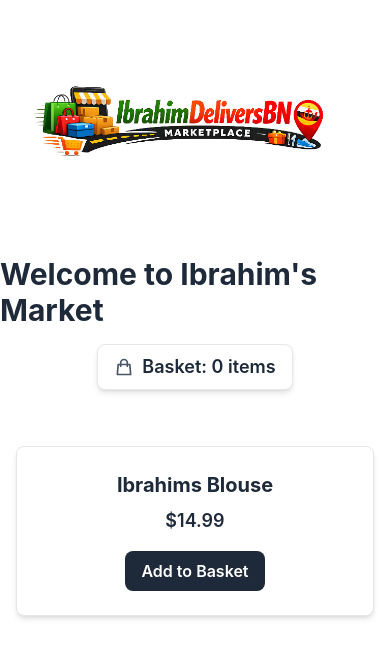
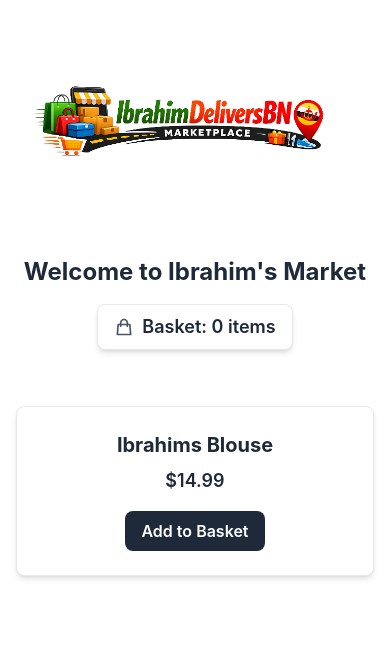
Before and after one commit to ibrahimdeliversbn/market, a Next.js app: page / in a window 390 px wide. Shown: the top 658 px of the page. Built offline with nearby package versions, Linux system fonts and the light colour scheme.

Commit message:
wrap header pon mobile

```diff
--- a/pages/index.js
+++ b/pages/index.js
@@ -21,7 +21,7 @@ export default function Home() {
       </Head>
       <header className="flex flex-col items-center justify-center mb-2 pt-2">
         <img src="/logo.png" alt="Ibrahim Delivers BN Logo" className="h-60 w-auto mb-2" />
-        <h1 className="text-3xl font-bold text-gray-800">Welcome to Ibrahim's Market</h1>
+        <h1 className="text-2xl sm:text-3xl font-bold text-gray-800 text-center px-4 break-words">Welcome to Ibrahim's Market</h1>
         <button
           onClick={openBasket}
           className="mt-4 text-lg font-semibold bg-white text-gray-800 px-4 py-2 rounded-lg shadow-md border border-gray-200 hover:bg-gray-50 transition duration-200 cursor-pointer flex items-center gap-2"
```
